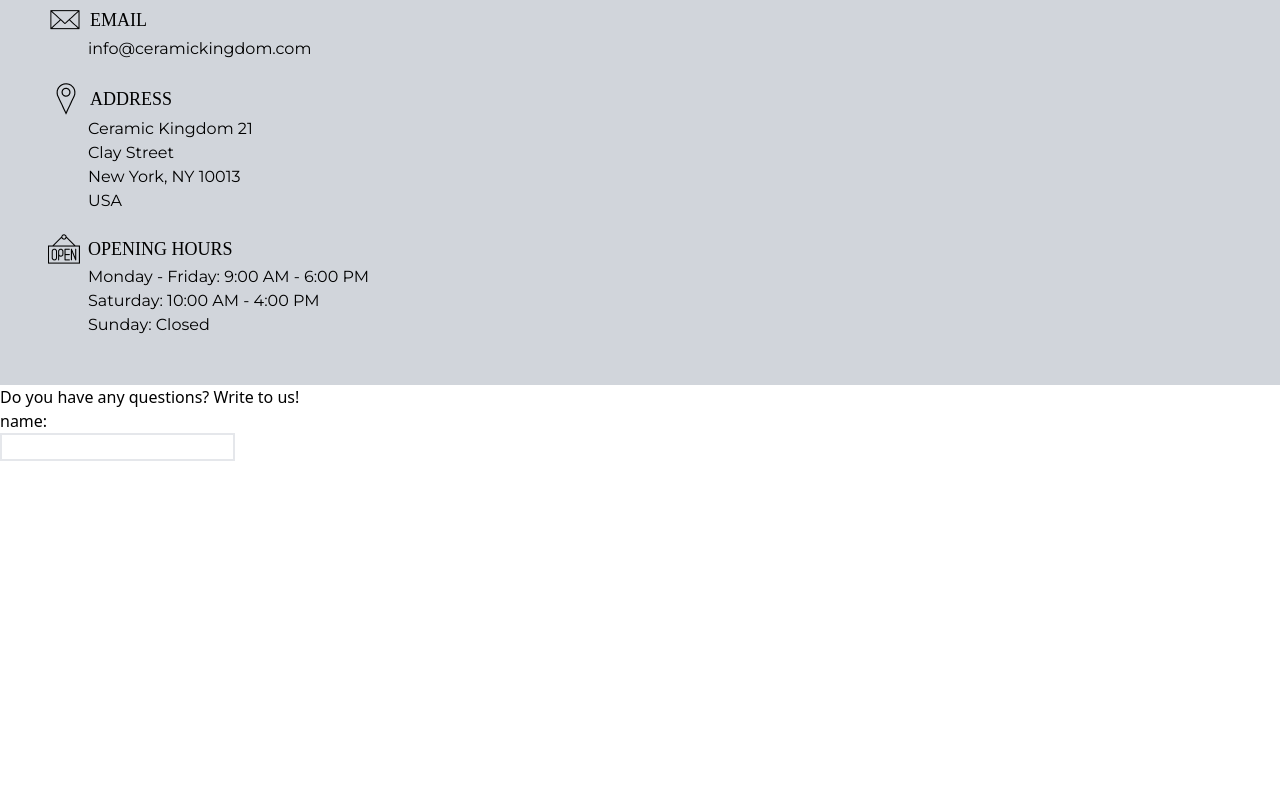
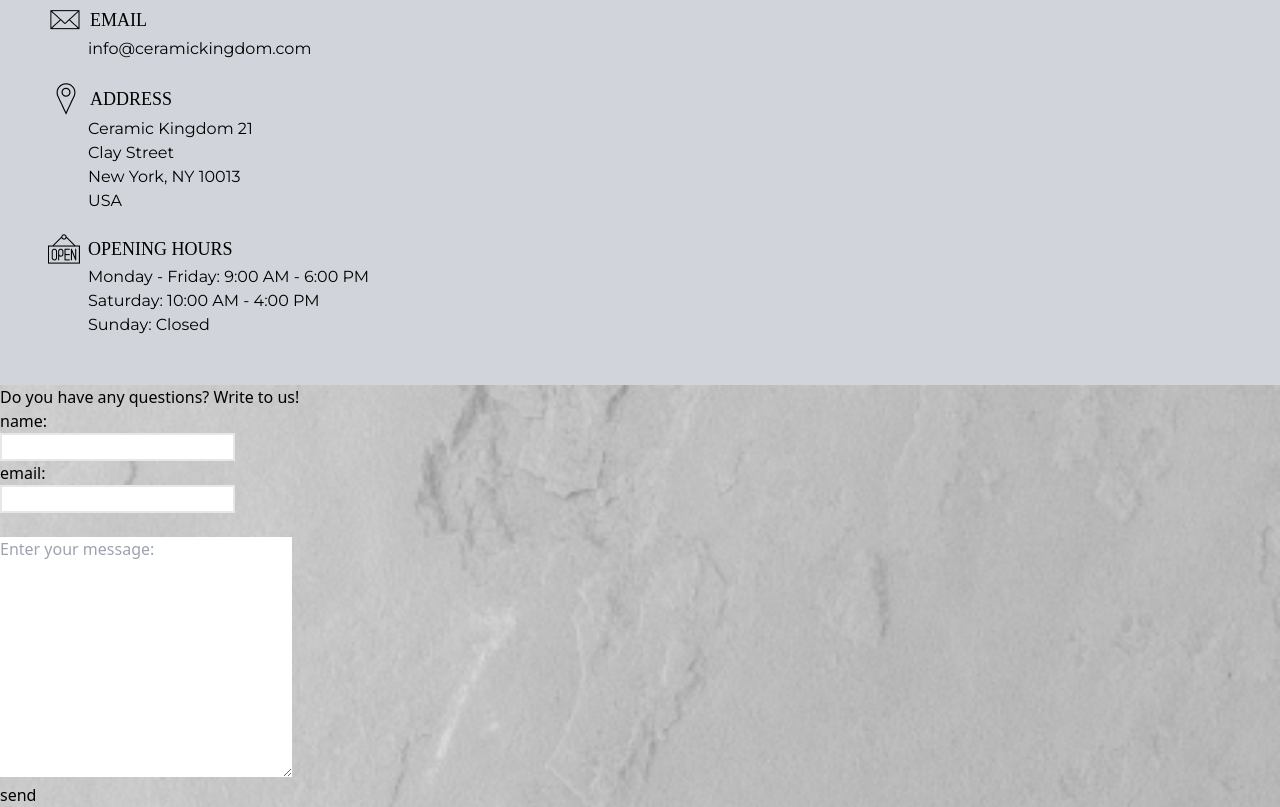
Before and after one commit to zofiaMrugalska/ClayIt, a website: page dist/index.html in a window 1280 px wide. Shown: the part 4432-5239 px from the top of the page. Before the commit the page ends 4893 px from the top, so only its background shows below. Drawn offline with Linux system fonts and the light colour scheme; a web font is replaced by a local one.

Commit message:
form  template

```diff
--- a/dist/index.html
+++ b/dist/index.html
@@ -305,7 +305,7 @@
 
     <!-- owners container -->
     <!-- amelia richards -->
-    <section class="mt-[6rem] p-5 lg:p-16 2xl:p-[14rem]">
+    <section class="mt-[6rem] p-5 lg:p-16 2xl:px-[14rem] 2xl:mt-0">
       <div class="md:flex md:gap-[4rem]">
         <div class="flex flex-col justify-center items-center">
           <img
@@ -402,11 +402,24 @@
         </div>
       </div>
 
-      <div class="bg-[url(/ceramic_webpage/bg-form.png')]">
+      <div class="bg-[url('/ceramic_webpage/bg-form.png')] bg-cover">
         <h1>Do you have any questions? Write to us!</h1>
         <form>
           <label for="name">name:</label> <br />
-          <input class="border-2" type="text" />
+          <input class="border-2" type="text" /> <br />
+          <label for="email">email:</label> <br />
+          <input class="border-2" type="email" /> <br />
+          <br />
+
+          <textarea
+            name="message"
+            id="message"
+            cols="30"
+            rows="10"
+            placeholder="Enter your message:"
+          ></textarea>
+          <br />
+          <input type="submit" value="send" />
         </form>
       </div>
     </section>
```
Also changed, not shown: dist/output.css.
